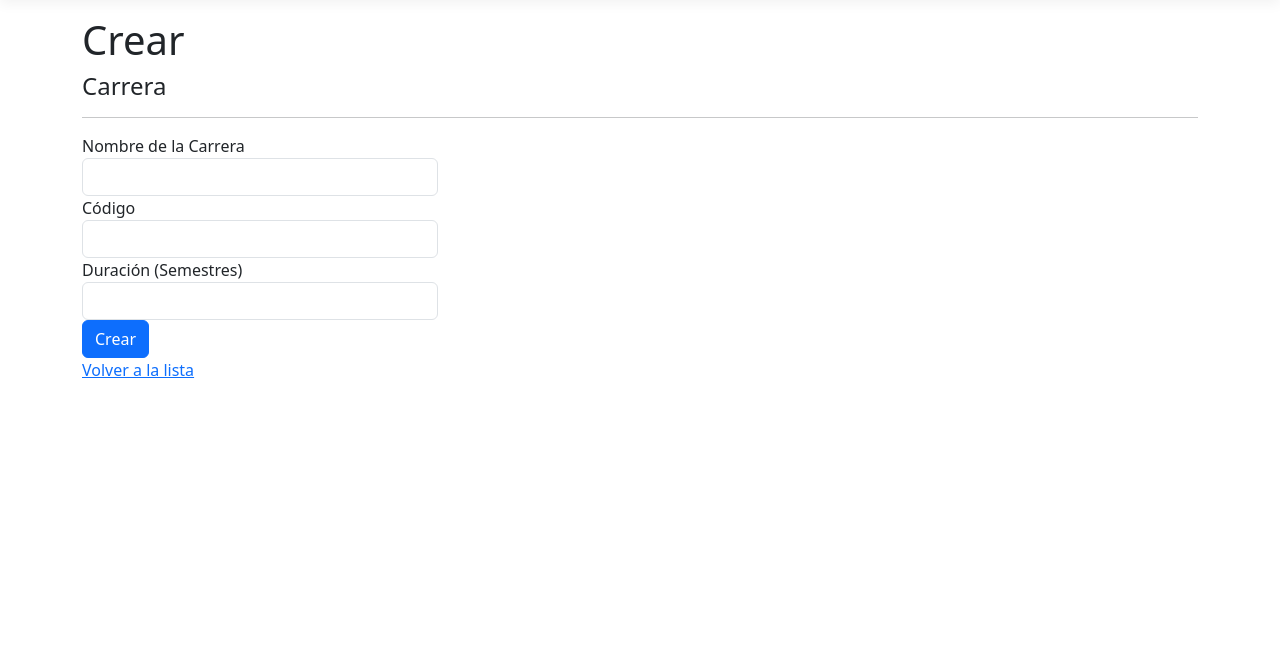
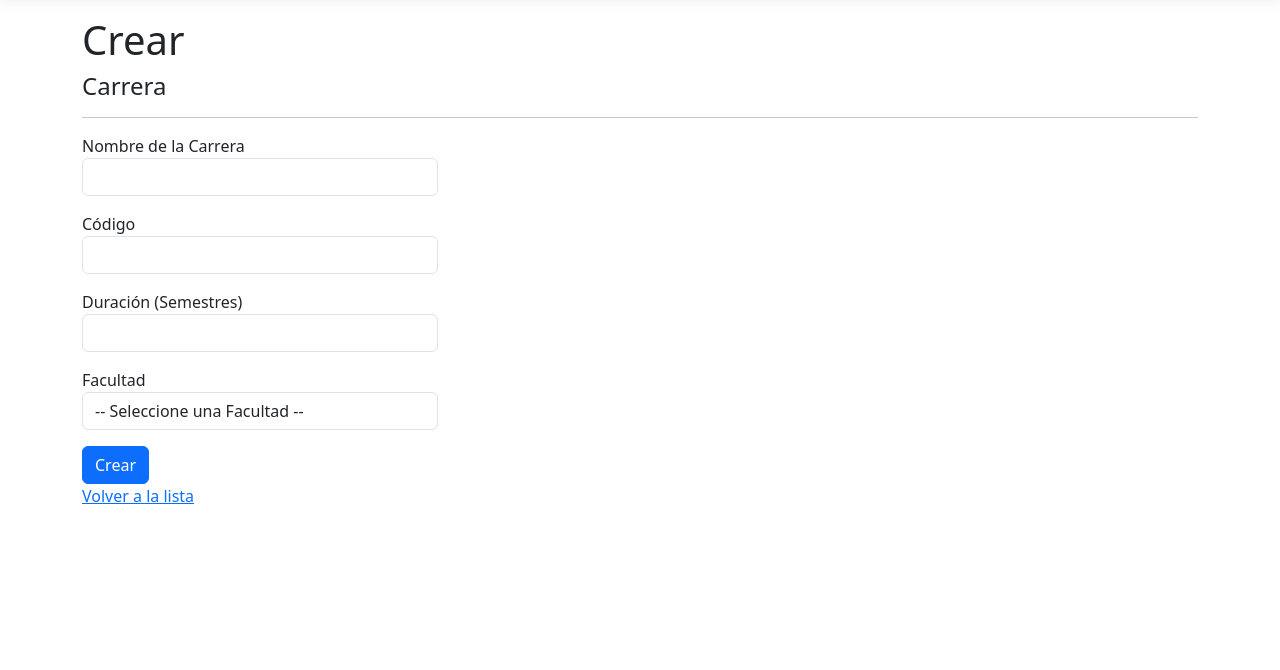
Before and after one commit to AlfredoLapo/GestionFacultadesCarrerasIdentity, an ASP.NET Core app: page /Carreras/Create in a window 1280 px wide. Shown: the part 57-727 px from the top of the page. Run offline with ASP.NET Core 8, Linux system fonts and the light colour scheme; style sheets or scripts are compiled from the project's sources.

Commit message:
Actualizar controlador y vistas de Carreras con lista desplegable de Facultad

```diff
--- a/Controllers/CarrerasController.cs
+++ b/Controllers/CarrerasController.cs
@@ -1,5 +1,5 @@
-
 using Microsoft.AspNetCore.Mvc;
+using Microsoft.AspNetCore.Mvc.Rendering;
 using Microsoft.EntityFrameworkCore;
 using GestionFacultadesCarrerasIdentity.Models;
 
@@ -15,7 +15,8 @@ public class CarrerasController : Controller
     // GET: CARRERAS
     public async Task<IActionResult> Index()
     {
-        return View(await _context.Carrera.ToListAsync());
+        var carreras = _context.Carrera.Include(c => c.Facultad);
+        return View(await carreras.ToListAsync());
     }
 
     // GET: CARRERAS/Details/5
@@ -27,6 +28,7 @@ public class CarrerasController : Controller
         }
 
         var carrera = await _context.Carrera
+            .Include(c => c.Facultad)
             .FirstOrDefaultAsync(m => m.Id == id);
         if (carrera == null)
         {
@@ -39,15 +41,14 @@ public class CarrerasController : Controller
     // GET: CARRERAS/Create
     public IActionResult Create()
     {
+        ViewData["FacultadId"] = new SelectList(_context.Facultad, "Id", "Nombre");
         return View();
     }
 
     // POST: CARRERAS/Create
-    // To protect from overposting attacks, enable the specific properties you want to bind to.
-    // For more details, see http://go.microsoft.com/fwlink/?LinkId=317598.
     [HttpPost]
     [ValidateAntiForgeryToken]
-    public async Task<IActionResult> Create([Bind("Id,Nombre,Codigo,DuracionSemestres")] Carrera carrera)
+    public async Task<IActionResult> Create([Bind("Id,Nombre,Codigo,DuracionSemestres,FacultadId")] Carrera carrera)
     {
         if (ModelState.IsValid)
         {
@@ -55,6 +56,7 @@ public class CarrerasController : Controller
             await _context.SaveChangesAsync();
             return RedirectToAction(nameof(Index));
         }
+        ViewData["FacultadId"] = new SelectList(_context.Facultad, "Id", "Nombre", carrera.FacultadId);
         return View(carrera);
     }
 
@@ -71,15 +73,14 @@ public class CarrerasController : Controller
         {
             return NotFound();
         }
+        ViewData["FacultadId"] = new SelectList(_context.Facultad, "Id", "Nombre", carrera.FacultadId);
         return View(carrera);
     }
 
     // POST: CARRERAS/Edit/5
-    // To protect from overposting attacks, enable the specific properties you want to bind to.
-    // For more details, see http://go.microsoft.com/fwlink/?LinkId=317598.
     [HttpPost]
     [ValidateAntiForgeryToken]
-    public async Task<IActionResult> Edit(int? id, [Bind("Id,Nombre,Codigo,DuracionSemestres")] Carrera carrera)
+    public async Task<IActionResult> Edit(int? id, [Bind("Id,Nombre,Codigo,DuracionSemestres,FacultadId")] Carrera carrera)
     {
         if (id != carrera.Id)
         {
@@ -106,6 +107,7 @@ public class CarrerasController : Controller
             }
             return RedirectToAction(nameof(Index));
         }
+        ViewData["FacultadId"] = new SelectList(_context.Facultad, "Id", "Nombre", carrera.FacultadId);
         return View(carrera);
     }
 
@@ -118,6 +120,7 @@ public class CarrerasController : Controller
         }
 
         var carrera = await _context.Carrera
+            .Include(c => c.Facultad)
             .FirstOrDefaultAsync(m => m.Id == id);
         if (carrera == null)
         {
--- a/Views/Carreras/Create.cshtml
+++ b/Views/Carreras/Create.cshtml
@@ -10,26 +10,35 @@
 <hr />
 <div class="row">
     <div class="col-md-4">
-        <form asp-action="Crear">
+        <form asp-action="Create">
             <div asp-validation-summary="ModelOnly" class="text-danger"></div>
 
-            <div class="form-group">
+            <div class="form-group mb-3">
                 <label asp-for="Nombre" class="control-label"></label>
                 <input asp-for="Nombre" class="form-control" />
                 <span asp-validation-for="Nombre" class="text-danger"></span>
             </div>
 
-            <div class="form-group">
+            <div class="form-group mb-3">
                 <label asp-for="Codigo" class="control-label"></label>
                 <input asp-for="Codigo" class="form-control" />
                 <span asp-validation-for="Codigo" class="text-danger"></span>
             </div>
 
-            <div class="form-group">
+            <div class="form-group mb-3">
                 <label asp-for="DuracionSemestres" class="control-label"></label>
                 <input asp-for="DuracionSemestres" class="form-control" />
                 <span asp-validation-for="DuracionSemestres" class="text-danger"></span>
             </div>
+
+            <div class="form-group mb-3">
+                <label asp-for="FacultadId" class="control-label"></label>
+                <select asp-for="FacultadId" class="form-control" asp-items="ViewBag.FacultadId">
+                    <option value="">-- Seleccione una Facultad --</option>
+                </select>
+                <span asp-validation-for="FacultadId" class="text-danger"></span>
+            </div>
+
             <div class="form-group">
                 <input type="submit" value="Crear" class="btn btn-primary" />
             </div>
@@ -40,3 +49,9 @@
 <div>
     <a asp-action="Index">Volver a la lista</a>
 </div>
+
+@section Scripts {
+    @{
+        await Html.RenderPartialAsync("_ValidationScriptsPartial");
+    }
+}
```
Also changed, not shown: Views/Carreras/Details.cshtml (+12 -8 lines), Views/Carreras/Edit.cshtml (+10 -3 lines), Views/Carreras/Index.cshtml (+11 -4 lines).
